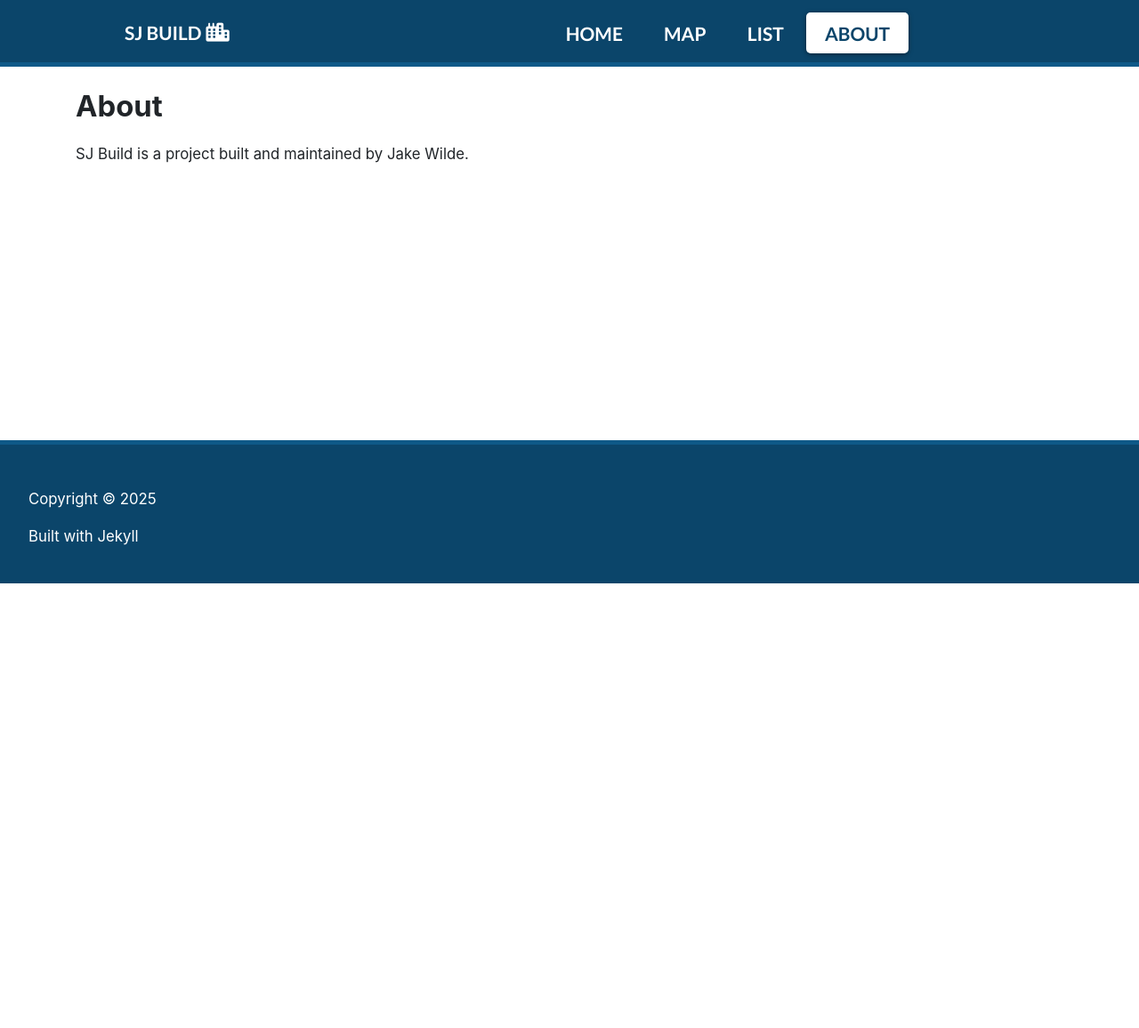
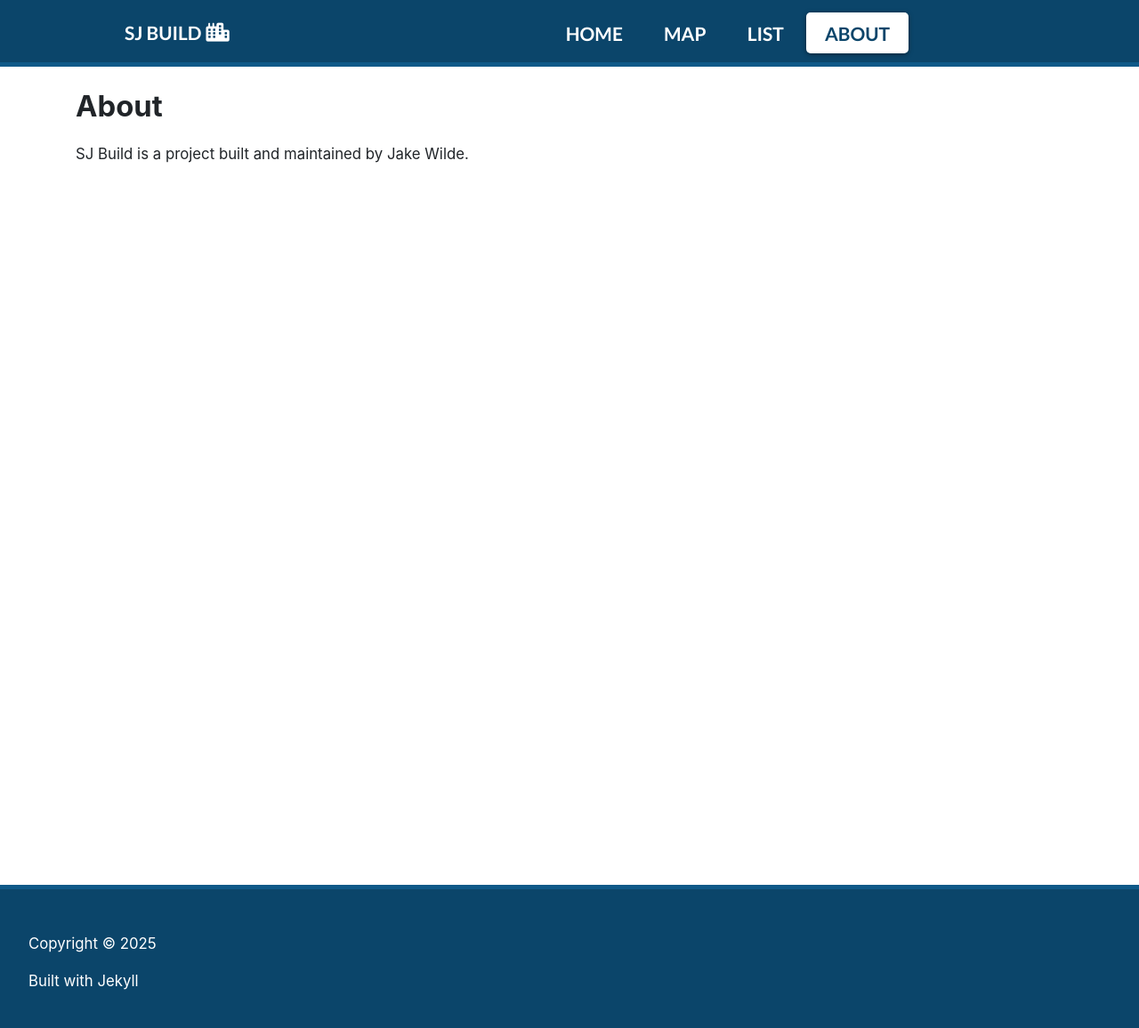
Before and after one commit to awildjake/sjbuild, a Jekyll site: the page built from about.md, in a window 1280 px wide. Shown: the whole page at 89% size. Built offline with Jekyll 4.4.1, drawn with Linux system fonts in a browser that asks for light colours; before the commit the page ends 900 px from its top, so only the background shows below that.

Commit message:
added about

```diff
--- a/_layouts/generic.html
+++ b/_layouts/generic.html
@@ -2,5 +2,7 @@
 layout: default
 ---
 <div class="container">
-    {{ content }}
+    <div class="col-md-100">
+        {{ content }}
+    </div>
 </div>
--- a/_sass/main.scss
+++ b/_sass/main.scss
@@ -320,7 +320,7 @@
     padding-left: 15px;
     margin-bottom: 1em;
 }
-.col-md-65, .col-md-3 {
+.col-md-65, .col-md-3, .col-md-100 {
     min-height: 100vh;
     /*border: solid 1px #ccc;
     border-radius: 0px;
```
